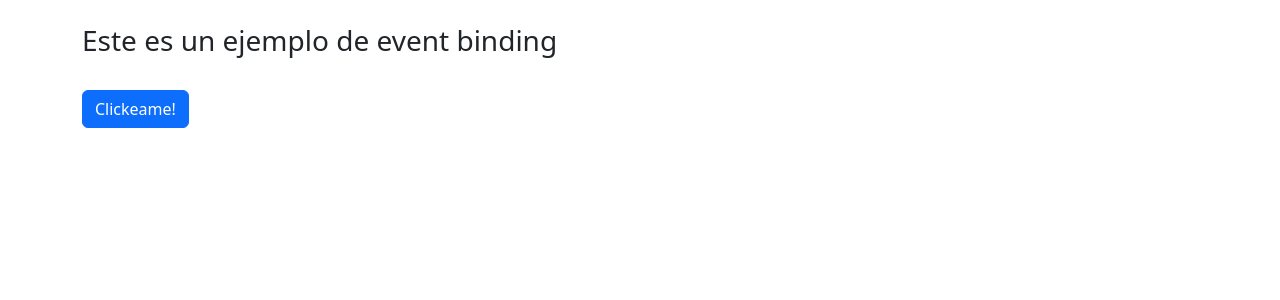
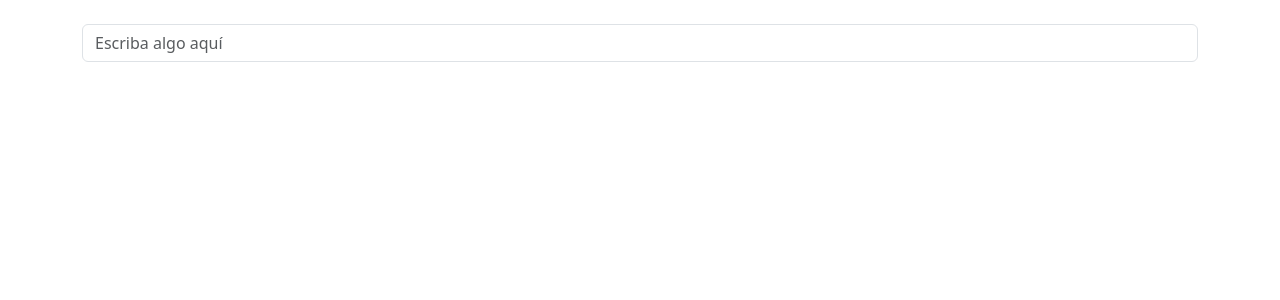
Before and after one commit to franciscosantiagoc/AngularProjectBases, an Angular app: page / in a window 1280 px wide. Shown: the top 300 px of the page. Built offline with nearby package versions, Linux system fonts and the light colour scheme.

Commit message:
Ejemplo de la imprementacion de Two Way data binding

```diff
--- a/src/app/app.component.html
+++ b/src/app/app.component.html
@@ -1,5 +1,6 @@
 <div class="container mt-4">
-  <h3>{{ title }}</h3>
+  <input type="text" placeholder="Escriba algo aquí" class="form-control" [(ngModel)] ="texto">
+
   <br>
-  <button class="btn btn-primary" (click)="cambiarTexto()">Clickeame!</button>
+  <p class="fw-bold">{{ texto }}</p>
 </div>
--- a/src/app/app.component.ts
+++ b/src/app/app.component.ts
@@ -6,9 +6,6 @@ import { Component } from '@angular/core';
   styleUrls: ['./app.component.css']
 })
 export class AppComponent {
-  title = 'Este es un ejemplo de event binding';
+  texto = '';
 
-  cambiarTexto() : void {
-    this.title = 'En el proximo video vamos a ver Two way data-binding';
-  }
 }
--- a/src/app/app.module.ts
+++ b/src/app/app.module.ts
@@ -2,13 +2,15 @@ import { NgModule } from '@angular/core';
 import { BrowserModule } from '@angular/platform-browser';
 
 import { AppComponent } from './app.component';
+import { FormsModule } from '@angular/forms';
 
 @NgModule({
   declarations: [
     AppComponent
   ],
   imports: [
-    BrowserModule
+    BrowserModule,
+    FormsModule
   ],
   providers: [],
   bootstrap: [AppComponent]
```
